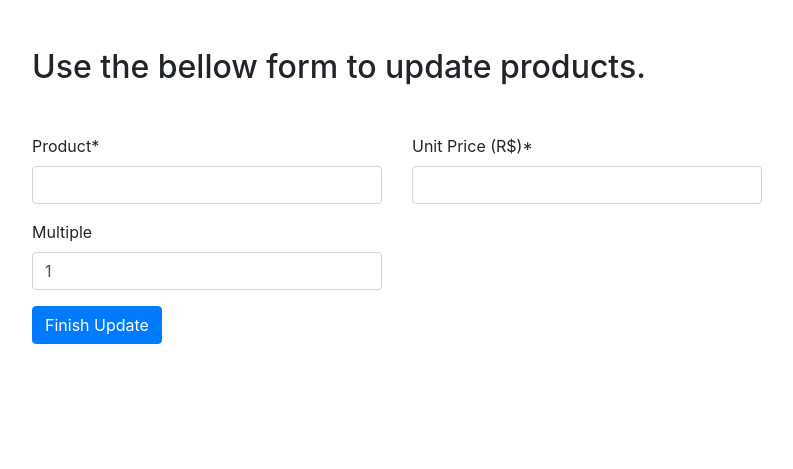
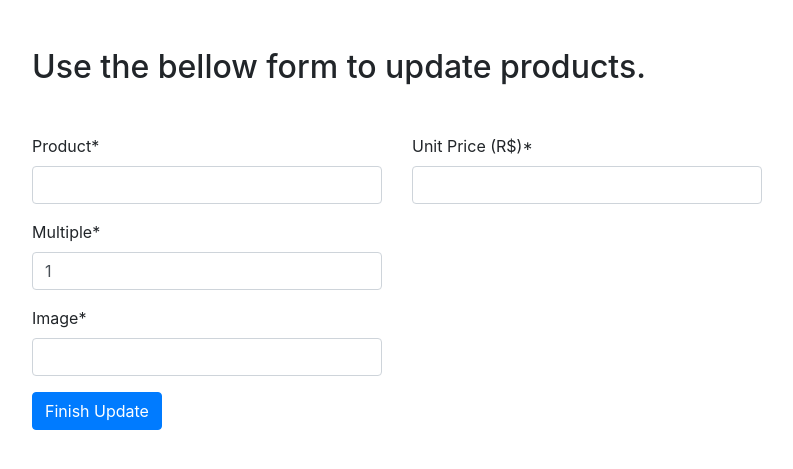
Before and after one commit to victor-s-santos/StarWarsCommerce, a Django app: template commerce/templates/commerce/product_edit.html in a window 1280 px wide. Shown: the part 89-558 px from the top of the page, without its empty margins (243-1036 px from the left). Run offline with Django 3.2, Linux system fonts and the light colour scheme; the template is opened without the code that fills it: values that come from a table or form of the project are taken from there, others are empty; some libraries are stand-ins or nearby versions.

Commit message:
set cloudinary

```diff
--- a/commerce/admin.py
+++ b/commerce/admin.py
@@ -3,7 +3,7 @@ from .models import Product, Order
 
 class ProductAdmin(admin.ModelAdmin):
     date_hierarchy = 'published_date'
-    list_display = ['product_name', 'unit_price', 'multiple', 'published_date']
+    list_display = ['product_name', 'unit_price', 'multiple', 'image','published_date']
     search_fields = ['product_name', 'unit_price', 'multiple', 'published_date']
     list_filter = ['product_name', 'unit_price', 'multiple', 'published_date']
 
--- a/commerce/models.py
+++ b/commerce/models.py
@@ -1,12 +1,15 @@
 from django.db import models
 from django.core.validators import MaxValueValidator, MinValueValidator
 from django.conf import settings
+from cloudinary.models import CloudinaryField
+
 
 class Product(models.Model):
     """Model of the products being sold"""
     product_name = models.CharField("Product", max_length=100, blank=False, null=False)
     unit_price = models.FloatField("Unit Price (R$)", validators=[MinValueValidator(10.0), MaxValueValidator(10000000.0)], blank=False, null=False)
-    multiple = models.IntegerField("Multiple", default=1, null=True, blank=True)
+    multiple = models.IntegerField("Multiple", default=1, validators=[MinValueValidator(1)], null=False, blank=False)
+    image = CloudinaryField('image')
     published_date = models.DateField(auto_now_add=True)
 
     class Meta:
--- a/commerce/templates/commerce/product_edit.html
+++ b/commerce/templates/commerce/product_edit.html
@@ -5,7 +5,7 @@
     <h2><p>Use the bellow form to update products.</p></h2>
 </div>
 <div class="mt-5">
-    <form class="forms" action="" method="POST">
+    <form class="forms" action="" method="POST" enctype="multipart/form-data">
         {% csrf_token %}
         <div class="row">
             <div class="col-6">
@@ -20,6 +20,11 @@
                 {{ form.multiple|as_crispy_field }}
             </div>
         </div>
+        <div class="row">
+            <div class="col-6">
+                {{ form.image|as_crispy_field }}
+            </div>
+        </div>
         <input type="submit" class="btn btn-primary" value="Finish Update">
     </form>
     {% if form.errors %}
--- a/commerce/templates/commerce/product_list.html
+++ b/commerce/templates/commerce/product_list.html
@@ -9,6 +9,7 @@
         <div class="card bg-light text-dark">
             <div class="card-header"><a href="{% url 'detail_product' pk=p.pk %}">{{ p.product_name }}</a></div>
             <div class="card-body">Price: {{ p.unit_price }}</div>
+            <div class="card-body"><img src="{{ p.image.url }}" class="img-thumbnail"></div>
         </div>
         {% endfor %}
     {% else %}
--- a/requirements.txt
+++ b/requirements.txt
@@ -1,6 +1,7 @@
 attrs==21.2.0
 certifi==2020.12.5
 chardet==4.0.0
+cloudinary==1.18.2
 dj-database-url==0.5.0
 dj-static==0.0.6
 Django==2.1.5
@@ -9,6 +10,7 @@ django-extensions==2.1.0
 idna==2.10
 importlib-metadata==4.0.1
 iniconfig==1.1.1
+mock==4.0.3
 model-mommy==2.0.0
 packaging==20.9
 pluggy==0.13.1
@@ -25,5 +27,3 @@ toml==0.10.2
 typing-extensions==3.10.0.0
 urllib3==1.26.5
 zipp==3.4.1
-psycopg2
-gunicorn
```
Also changed, not shown: commerce/templates/commerce/product_register.html (renamed from commerce/templates/commerce/register_product.html, +14 -1 lines), commerce/views.py (+3 -4 lines), star_wars_ecommerce/settings.py (+12 -0 lines), commerce/migrations/0001_initial.py, commerce/migrations/0002_order.py (deleted), commerce/migrations/0003_auto_20210531_1318.py (deleted), commerce/migrations/0004_auto_20210601_1048.py (deleted), commerce/migrations/0005_auto_20210601_1250.py (deleted).
